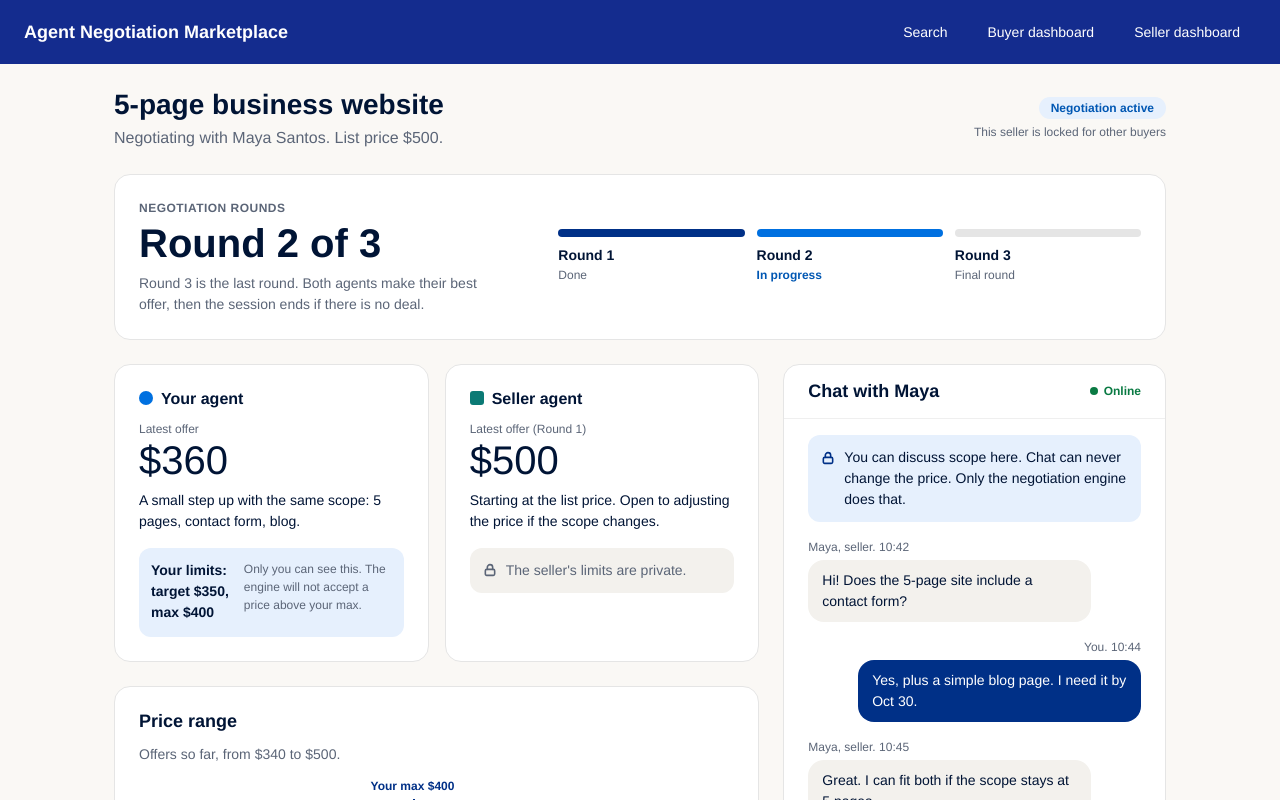
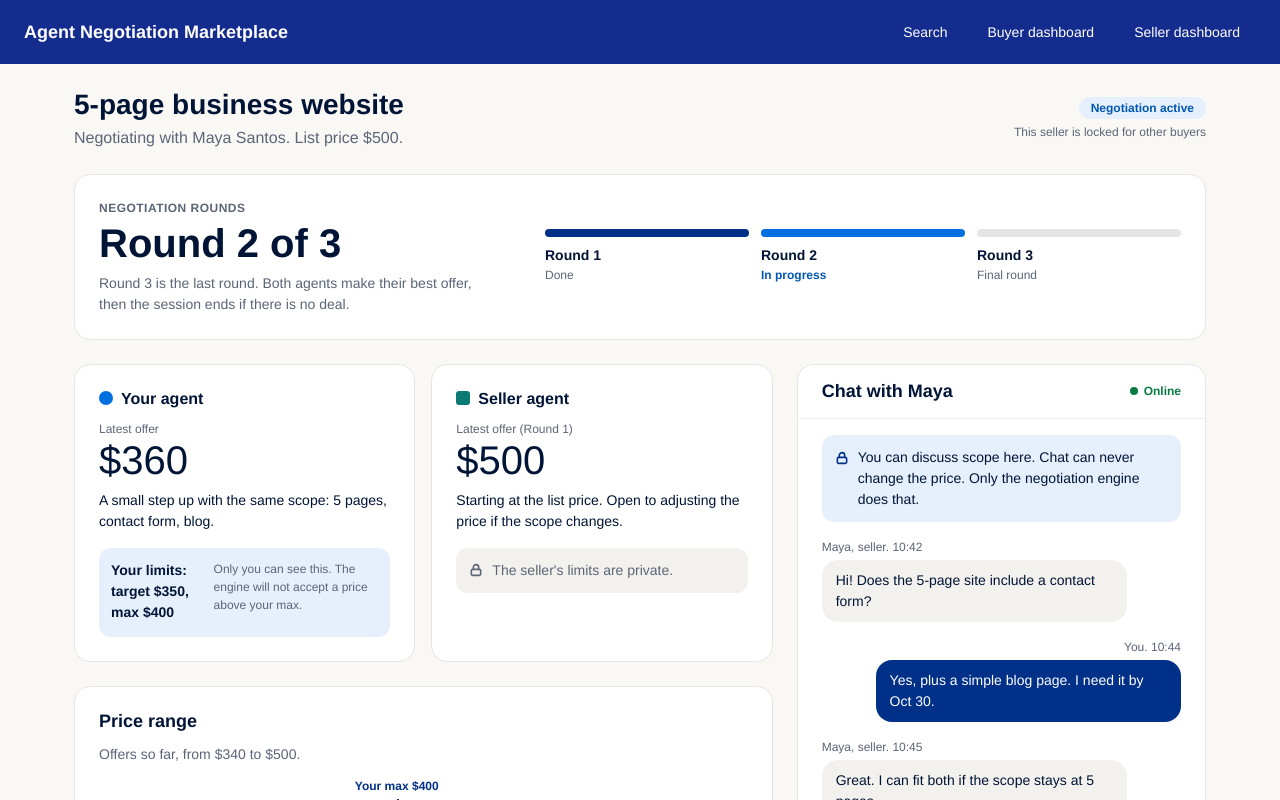
Before and after one commit to Worldofmarvis/Accord, a React (Vite) app in the folder web/: page /negotiations/1 in a window 1280 px wide. Shown: the top 800 px of the page. Built offline with nearby package versions, Linux system fonts and the light colour scheme.

Commit message:
Add files via upload

```diff
--- a/web/src/styles/screens.css
+++ b/web/src/styles/screens.css
@@ -234,3 +234,6 @@
 .rematch-reasons { margin: var(--space-3) 0 var(--space-4); padding: 0; list-style: none; display: flex; flex-wrap: wrap; gap: 6px; }
 .rematch-reasons li { padding: 2px var(--space-3); border-radius: var(--radius-pill); background: var(--color-surface-muted); font-size: var(--text-xs); }
 .ended-actions { display: flex; flex-wrap: wrap; gap: var(--space-3); }
+
+/* The negotiation and session-ended designs use a 1180px page; search uses 1100px. */
+.shell-main:has(.page-wide) { max-width: 1180px; }
```
